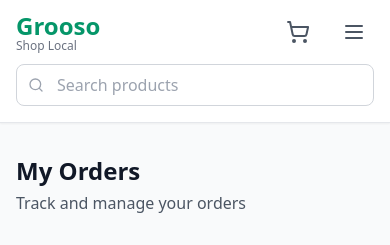
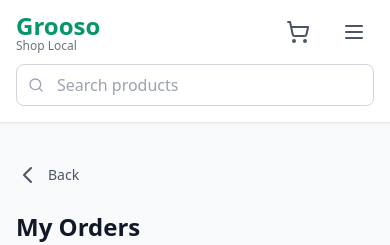
Before and after one commit to pandya1431/customerapp, a React (Vite) app: page /orders in a window 390 px wide. Shown: the top 245 px of the page. Built offline with nearby package versions, Linux system fonts and the light colour scheme; no server answers; sample sign-in values are in the browser's storage.

Commit message:
Add Mobile Back Arrow to Orders Page

```diff
--- a/src/pages/OrdersPage.jsx
+++ b/src/pages/OrdersPage.jsx
@@ -147,6 +147,30 @@ const OrdersPage = () => {
   return (
     <div className="min-h-screen bg-gray-50">
       <div className="max-w-4xl mx-auto px-4 sm:px-6 lg:px-8 py-8">
+        {/* Mobile Back Arrow - Only visible on mobile */}
+        <div className="md:hidden mb-4">
+          <button
+            onClick={() => window.history.back()}
+            className="flex items-center space-x-2 text-gray-600 hover:text-emerald-600 transition-colors p-2 -ml-2 touch-manipulation"
+            aria-label="Go back"
+          >
+            <svg
+              className="w-6 h-6"
+              fill="none"
+              stroke="currentColor"
+              viewBox="0 0 24 24"
+            >
+              <path
+                strokeLinecap="round"
+                strokeLinejoin="round"
+                strokeWidth={2}
+                d="M15 19l-7-7 7-7"
+              />
+            </svg>
+            <span className="text-sm font-medium">Back</span>
+          </button>
+        </div>
+
         {/* Header */}
         <div className="mb-8">
           <h1 className="text-2xl md:text-3xl font-bold text-gray-900">My Orders</h1>
```
